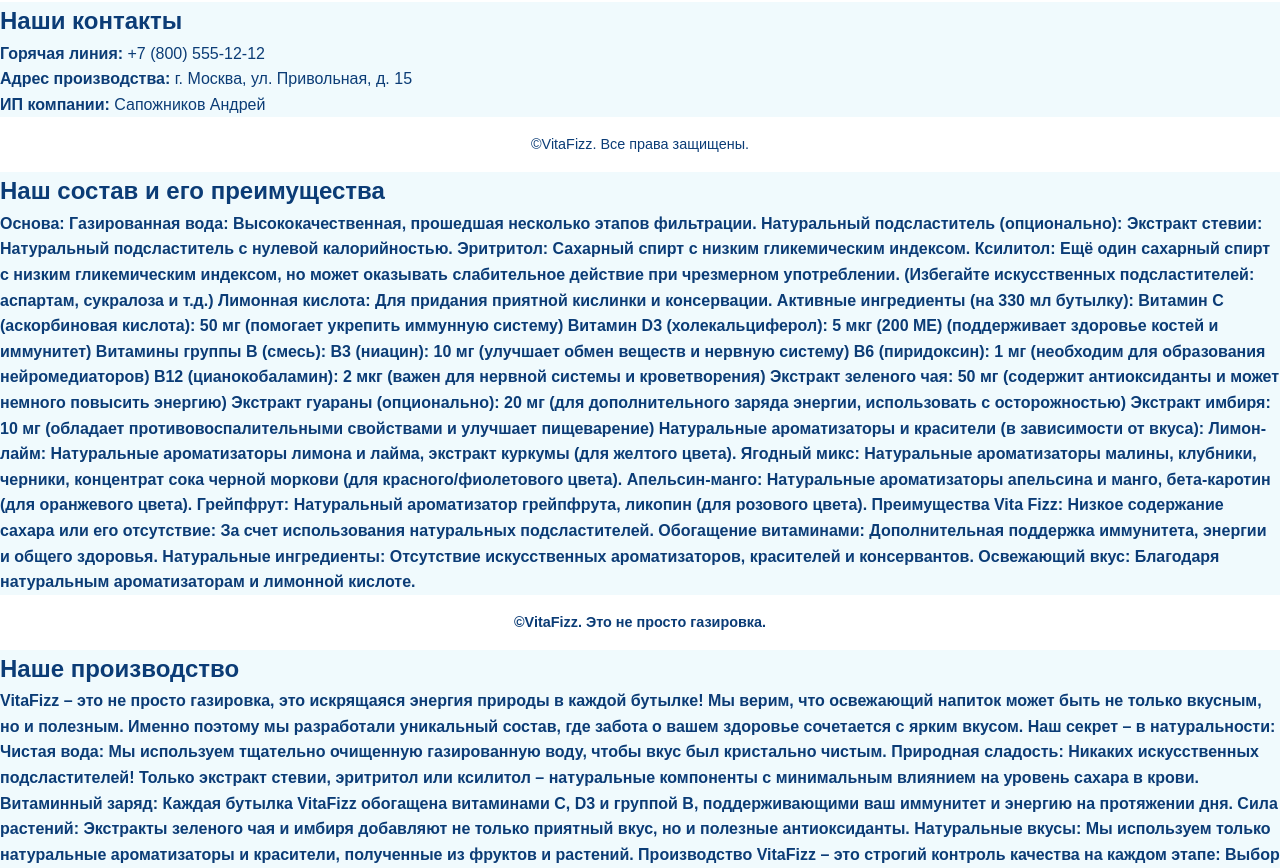
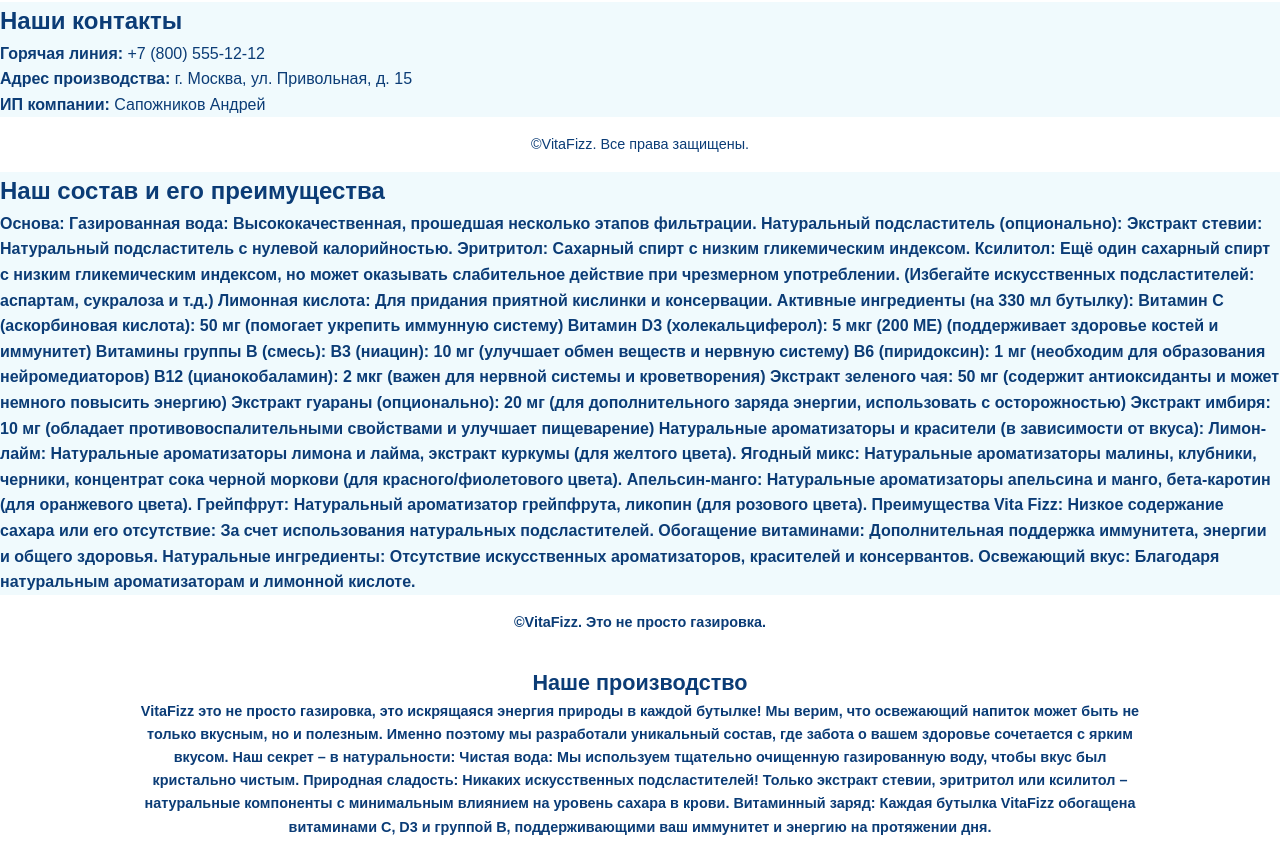
Before and after one commit to MatveyBey/-, a plain HTML site: page contact.html in a window 1280 px wide. Shown: the part 81-949 px from the top of the page. Drawn offline with Linux system fonts and the light colour scheme.

Commit message:
Add files via upload

```diff
--- a/contact.html
+++ b/contact.html
@@ -64,32 +64,17 @@ B12 (цианокобаламин): 2 мкг (важен для нервной
 Обогащение витаминами: Дополнительная поддержка иммунитета, энергии и общего здоровья.
 Натуральные ингредиенты: Отсутствие искусственных ароматизаторов, красителей и консервантов.
 Освежающий вкус: Благодаря натуральным ароматизаторам и лимонной кислоте.</p>
-
-        </div>
+           </div>
     </main>
      <footer class="site-footer">
         <p>©VitaFizz. Это не просто газировка.</p>
-    </footer>
-    <main class="content-section">
-        <h2>Наше производство</h2>
-        <div class="contact-info">
-            <p><strong>VitaFizz – это не просто газировка, это искрящаяся энергия природы в каждой бутылке! Мы верим, что освежающий напиток может быть не только вкусным, но и полезным. Именно поэтому мы разработали уникальный состав, где забота о вашем здоровье сочетается с ярким вкусом.
+     <!-- Основной блок -->
+    <main>
+        <section id="about">
+            <h2>Наше производство</h2>
+            <p>VitaFizz это не просто газировка, это искрящаяся энергия природы в каждой бутылке! Мы верим, что освежающий напиток может быть не только вкусным, но и полезным. Именно поэтому мы разработали уникальный состав, где забота о вашем здоровье сочетается с ярким вкусом. Наш секрет – в натуральности: Чистая вода: Мы используем тщательно очищенную газированную воду, чтобы вкус был кристально чистым. Природная сладость: Никаких искусственных подсластителей! Только экстракт стевии, эритритол или ксилитол – натуральные компоненты с минимальным влиянием на уровень сахара в крови. Витаминный заряд: Каждая бутылка VitaFizz обогащена витаминами C, D3 и группой B, поддерживающими ваш иммунитет и энергию на протяжении дня.</p> </section>
 
-Наш секрет – в натуральности:
-
-Чистая вода: Мы используем тщательно очищенную газированную воду, чтобы вкус был кристально чистым.
-Природная сладость: Никаких искусственных подсластителей! Только экстракт стевии, эритритол или ксилитол – натуральные компоненты с минимальным влиянием на уровень сахара в крови.
-Витаминный заряд: Каждая бутылка VitaFizz обогащена витаминами C, D3 и группой B, поддерживающими ваш иммунитет и энергию на протяжении дня.
-Сила растений: Экстракты зеленого чая и имбиря добавляют не только приятный вкус, но и полезные антиоксиданты.
-Натуральные вкусы: Мы используем только натуральные ароматизаторы и красители, полученные из фруктов и растений.
-Производство VitaFizz – это строгий контроль качества на каждом этапе:
-
-Выбор ингредиентов: Мы сотрудничаем только с проверенными поставщиками, гарантирующими высокое качество сырья.
-Тщательная фильтрация: Наша вода проходит многоступенчатую систему фильтрации, чтобы быть кристально чистой.
-Бережное смешивание: Мы бережно смешиваем все компоненты, чтобы сохранить полезные свойства витаминов и экстрактов.
-Розлив и упаковка: VitaFizz разливается в экологичную тару, сохраняющую свежесть и вкус напитка.
-Контроль качества: Каждая партия VitaFizz проходит строгий контроль, чтобы соответствовать нашим высоким стандартам.
-VitaFizz – это больше, чем просто газировка. Это ваш глоток энергии и здоровья, созданный с любовью и заботой! Попробуйте и убедитесь сами!</strong> </p>
+</strong> </p>
         </div>
     </main>
      <!-- Основной блок -->
@@ -116,15 +101,13 @@ VitaFizz – компания, где полезное становится вк
 Актуальные вакансии:
 
 Офис: Маркетинг, Продажи, Разработка новых продуктов, Финансы, HR, Логистика
-Завод: Производство, Контроль качества, Техническое обслуживание.</p>
-        </section>
+Завод: Производство, Контроль качества, Техническое обслуживание.</p> </section>
 <h2>Наши фотографии:</h2>
             <div class="flavor-container">
                 <img src="ofizz.jpg" alt="ofizzik">
                 <img src="zavod.jpg" alt="zavodik">
                 <img src="rabota.jpg" alt="zavodik">
                 <img src="proizvodstvo.jpg" alt="zavodik">
-                <img src="prodykt.jpg" alt="zavodik">
-                 <img src="magazin.jpg" alt="zavodik">
+
      </body>
      </html>
```
Also changed, not shown: index.html (+4 -12 lines).
